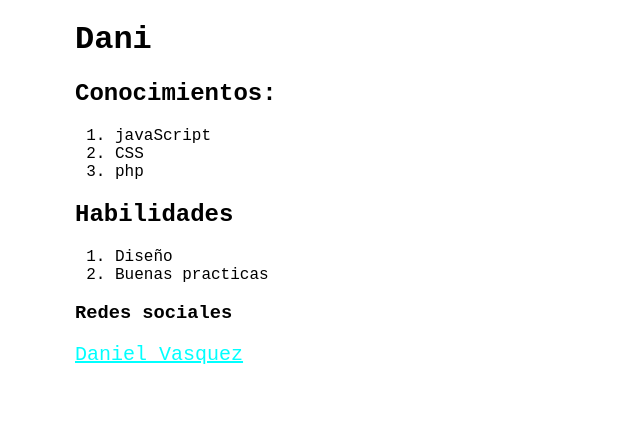
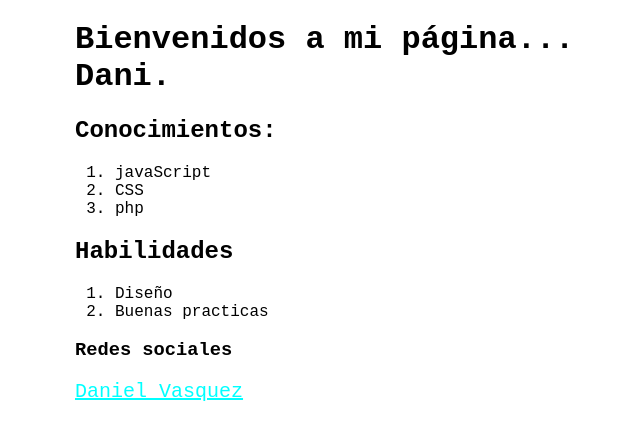
Before and after one commit to AngelVasquezNep/dani, a plain HTML site: page dani.html in a window 1280 px wide. Shown: the whole page, without its empty margins (165-805 px from the left). Drawn offline with Linux system fonts and the light colour scheme.

Commit message:
Le agrégue un mensaje de bienvenida

```diff
--- a/dani.html
+++ b/dani.html
@@ -25,7 +25,10 @@
   </head>
   <body>
     <main>
-      <h1>Dani</h1>
+      <h1>
+        Bienvenidos a mi página... <br />
+        Dani.
+      </h1>
       <section>
         <h2>Conocimientos:</h2>
         <ol>
```
